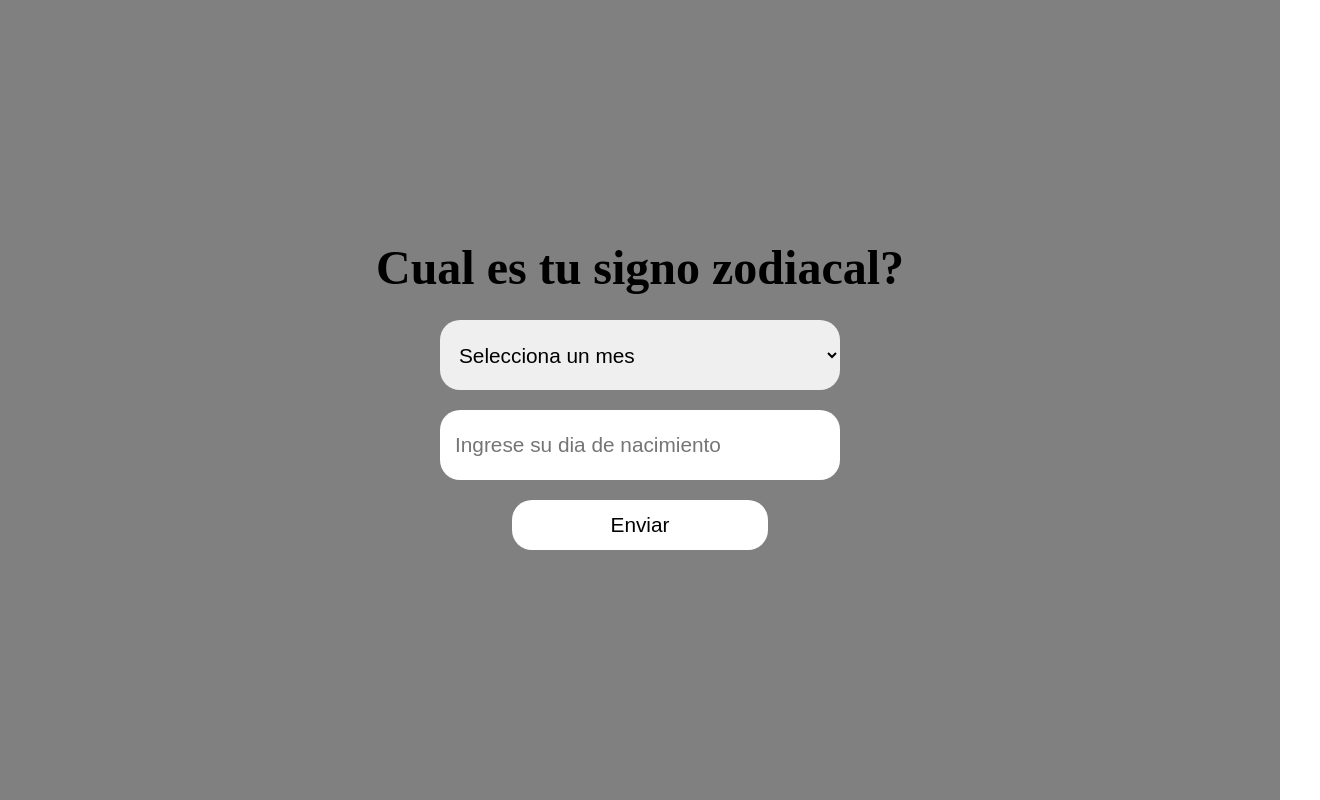
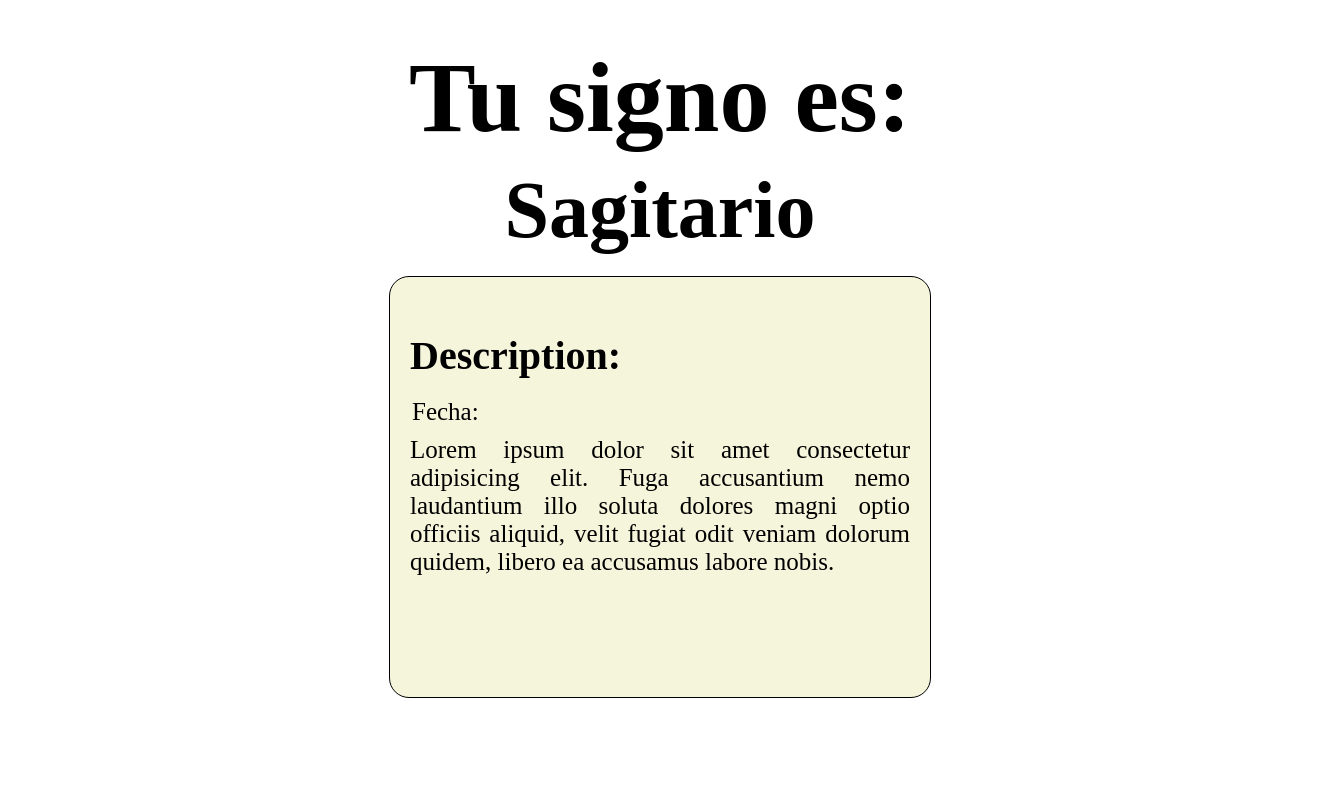
Before and after one commit to Umbra987/signoZodiacal, a plain HTML site: page index.html in a window 1280 px wide. Shown: the whole page, 1320 px wide, since content can reach past the window. Drawn offline with Linux system fonts and the light colour scheme; a web font is replaced by a local one.

Commit message:
create base page Zodiac sign and questionnaire

```diff
--- a/JavaScript.js
+++ b/JavaScript.js
@@ -0,0 +1,100 @@
+var mesUser  = document.getElementById("mes");
+var dia = document.getElementById("dia");
+var enviar = document.getElementById("send");
+var cuestionario = document.getElementById("principal");
+var signoPage = document.getElementById("signo");
+
+
+infoSignos = [//Arreglo con la informacion de cada signo qeu se va a usar cada vez que un usuario quiera saber su signo zodiacal.
+    //Capricornio
+    "Capricornio es un signo cardinal y de tierra, y uno de los signos del zodíaco más constante, sólido y apacible. También se caracteriza por ser prudente y práctico en todos los asuntos que le conciernen. Sus aspectos más negativos tienden hacia el pesimismo, la fijeza y la melancolía.",
+    //Acuario
+    "Acuario es un signo fijo y de aire, y sin duda, es el signo con mayor capacidad para la invención de toda la rueda zodiacal. Simpático, original y brillante, Acuario también es un signo muy humanitario, al mismo tiempo que independiente e intelectual. Sus puntos negativos se encuentran en su inestabilidad e imprecisión y en su tendencia a llevar la contraria casi por sistema.",
+    //Piscis
+    "Piscis es un signo mutable y de agua, también es el último signo del zodiaco, precisamente por eso, es el más rico y complejo de todos. Sensible ante el sufrimiento de los demás, responde con buena voluntad y ganas de ayudar. No le gusta sentirse preso y ni respeta las convenciones, así, por las buenas, aunque tampoco tiende a luchar contra lo establecido, sencillamente, discurre por otro lado.",
+    //Aries
+    "Aries forma parte de los signos cardinales y al mismo tiempo es un signo de fuego; también es el primer signo del zodíaco, precisamente por eso, simboliza el inicio, la creación. Se caracteriza por ser una persona rebosante de energía y entusiasmo; avanzada y aventurera, adora la libertad, los retos y las nuevas ideas.",
+    //Tauro
+    "Tauro pertenece a los signos fijos y simultáneamente es un signo de tierra. La proyección del Sol en su nacimiento suele influir para que sean personas firmes, decididas y constantes en varios sentidos. También adoran sentir seguridad, por eso la buscan tanto, es como una necesidad constante en sus vidas.",
+    //Geminis
+    "Géminis es un signo mutable que forma parte del elemento aire; como signo de los gemelos, su carácter es doble y bastante contradictorio por complejo. Por una parte es capaz de adaptarse con facilidad y rapidez a todo, pero por otra puede resultar hipócrita. Su distintivo común es la comunicación y el ingenio.",
+    //Cancer
+    "Cáncer es un signo cardinal y comprendido dentro de los signos de agua. De los signos zodiacales, su carácter es el menos claro; puede ser desde retraído, insociable y pelma, hasta deslumbrante, atractivo y admirado por los demás. A veces es demasiado soñador, por eso equivoca el mundo real con la utopía que ha construido en su cabeza: el refugio de las fantasías que adora.",
+    //Leo
+    "El signo de Leo es fijo y de fuego, también el signo más dominante del zodíaco. Creativo y abierto, tiene ambición, valor, fuerza, autonomía y total seguridad en sí mismo: sabe dónde quiere llegar y nada ni nadie podrá evitarlo. En contrapartida, sus puntos negativos pueden ser tantos como las virtudes que tiene: vanidad, egocentrismo, arrogancia, impostura y un genio de mil demonios, entre otros defectos.",
+    //Virgo
+    "Virgo es un signo mutable y de tierra; representado por una virgen, es un signo caracterizado por su espíritu crítico, precisión, reserva, paciencia y convencionalismo. También es lógico, metódico y aplicado, le gusta aprender y es capaz de analizar las situaciones más complejas con una claridad pasmosa.",
+    //Libra
+    "Libra es un signo cardinal y de aire, se encuentra además entre los signos más refinados del zodíaco; tiene elegancia, encanto, diplomacia y buen gusto, ama la belleza, es muy curioso por naturaleza y odia los conflictos. Sus puntos negativos a veces son la frivolidad y un carácter voluble.",
+    //Escorpio
+    "Escorpio es un signo fijo y de agua; su potencia y energía emocional son únicas en todo el zodíaco. Tiene mucha imaginación e intuición, además de una gran capacidad para el análisis, fuerza de voluntad y firmeza, aunque también es muy sensible y emocional consigo mismo y con el entorno.",
+    //Sagitario
+    "Sagitario pertenece a los signos mutables y su elemento es el fuego; es uno de los signos más resplandecientes y positivos del zodíaco. También es versátil, adora las aventuras y buscar nuevos horizontes, ya que tiene una mente abierta a nuevas ideas y experiencias y mantiene una actitud decidida ante la adversidad; además, frecuentemente la suerte le acompaña."
+
+]
+
+
+enviar.addEventListener("click",()=> signoZodiacal());
+
+
+function signoZodiacal(){
+    mesUser = mes.value;
+    diaUser = parseInt(dia.value);
+
+
+    if (((mesUser == "diciembre") && (diaUser >= 22 && diaUser <= 31)) || ((mesUser == "enero") && (diaUser >= 1 && diaUser <= 19))){
+
+    console.log("Capricornio")
+    cuestionario.classList.add("none");
+    signoPage.classList.remove("none");
+
+    }
+    else if (((mesUser == "enero") && (diaUser >= 20 && diaUser <= 31)) || ((mesUser == "febrero") && (diaUser >= 1 && diaUser <= 18))){
+
+    console.log("Acuario")
+
+        }
+    else if (((mesUser == "febrero") && (diaUser >= 19 && diaUser <= 28)) || ((mesUser == "marzo") && (diaUser >= 1 && diaUser <= 20))){
+
+        console.log("Piscis")
+    }
+    else if (((mesUser == "marzo") && (diaUser >= 21 && diaUser <= 31)) || ((mesUser == "abril") && (diaUser >= 1 && diaUser <= 19))){
+
+        console.log("Aries")
+    }
+    else if (((mesUser == "abril") && (diaUser >= 20 && diaUser <= 30)) || ((mesUser == "mayo") && (diaUser >= 1 && diaUser <= 20))){
+
+        console.log("Tauro")
+    }
+    else if (((mesUser == "mayo") && (diaUser >= 21 && diaUser <= 31)) || ((mesUser == "junio") && (diaUser >= 1 && diaUser <= 20))){
+
+        console.log("Geminis")
+    }
+    else if (((mesUser == "junio") && (diaUser >= 21 && diaUser <= 30)) || ((mesUser == "julio") && (diaUser >= 1 && diaUser <= 22))){
+
+        console.log("Cancer")
+    }
+    else if (((mesUser == "julio") && (diaUser >= 23 && diaUser <= 31)) || ((mesUser == "agosto") && (diaUser >= 1 && diaUser <= 22))){
+
+        console.log("Leo")
+    }
+    else if (((mesUser == "agosto") && (diaUser >= 23 && diaUser <= 31)) || ((mesUser == "septiembre") && (diaUser >= 1 && diaUser <= 22))){
+
+        console.log("Virgo")
+    }
+    else if (((mesUser == "septiembre") && (diaUser >= 23 && diaUser <= 30)) || ((mesUser == "octubre") && (diaUser >= 1 && diaUser <= 22))){
+
+        console.log("Libra")
+    }
+    else if (((mesUser == "octubre") && (diaUser >= 23 && diaUser <= 31)) || ((mesUser == "noviembre") && (diaUser >= 1 && diaUser <= 21))){
+
+        console.log("Escorpio")
+    }
+    else if (((mesUser == "noviembre") && (diaUser >= 22 && diaUser <= 30)) || ((mesUser == "diciembre") && (diaUser >= 1 && diaUser <= 21))){
+
+        console.log("Sagitario")
+    }
+    else{
+        console.log("La fecha ingresa es incorrecta.")
+    }
+    }
--- a/index.html
+++ b/index.html
@@ -14,28 +14,27 @@
 </head>
 <body>
 
-    <div id="principal">
+    <div id="principal" class="principal none">
         <h1>Cual es tu signo zodiacal?</h1>
         <div class="cuestionario">
-        <select name="Meses">
-            <option>Selecciona un mes</option>
-            <option value="enero">Enero</option>
-            <option value="febrero">Febrero</option>
-            <option value="marzo">Marzo</option>
-            <option value="abril">Abril</option>
-            <option value="mayo">Mayo</option>
-            <option value="junio">Junio</option>
-            <option value="julio">Julio</option>
-            <option value="agosto">Agosto</option>
-            <option value="septiembre">Septiembre</option>
-            <option value="octubre">Octubre</option>
-            <option value="noviembre">Noviembre</option>
-            <option value="diciembre">Diciembre</option>
-          </select>
-        <input type="text" class="dia" placeholder="Ingrese su dia de nacimiento" required>
-        <input class="send" type="submit" value="Enviar">
+            <input type="text" class="entradas" id="mes" placeholder="Ingrese su mes de nacimiento" required>
+            <input type="number" class="entradas" id="dia" placeholder="Ingrese su dia de nacimiento" required>
+            <input id="send" class="send" type="submit" value="Enviar">
+        </div>
     </div>
 
+    <div id="signo" class="signo">
+        <h1>Tu signo es:</h1>
+        <h2>Sagitario</h2>
+
+        <div class="description">
+            <h2><b>Description:</b></h2>
+            <h3 id="fechaSigno">Fecha:</h3>
+            <h3 id="textoSigno">Lorem ipsum dolor sit amet consectetur adipisicing elit. Fuga accusantium nemo laudantium illo soluta dolores magni optio officiis aliquid, velit fugiat odit veniam dolorum quidem, libero ea accusamus labore nobis.</h3>
+        </div>
     </div>
+
+
+ <script src="JavaScript.js"></script>
 </body>
 </html>
--- a/style.css
+++ b/style.css
@@ -3,7 +3,7 @@
     padding: 0;
 }
 
-#principal{
+.principal{
     position: absolute;
     width: 100%;
     height: 100%;
@@ -22,7 +22,7 @@
     flex-flow: column wrap;
 }
 
-#principal .cuestionario input{
+.principal .cuestionario .entradas{
     padding: 10px 15px 10px;
     width: 100%;
     max-width: 370px;
@@ -33,56 +33,82 @@
     font-size: 130%;
 }
 
-#principal .cuestionario .dia:focus{
+input:focus{
     outline: none;
-    box-shadow: none;
-    border: 5px solid blue ;
 }
 
-
-#principal h1{
-    position: absolute;
-    font-family: 'Gloock', serif;
-    font-size: 300%;
-    font-weight: bold;
-    top: 30%;
-}
-
-select{
-    outline: none;
-    cursor: pointer;
+.send{
+    background-color: white;
+    color: black;
     padding: 10px 15px 10px;
     width: 100%;
-    max-width: 400px;
-    height: 70px;
+    max-width: 370px;
+    height: 50px;
     border-radius: 20px;
     border: 0;
     margin: 10px;
     font-size: 130%;
 }
 
-option:hover{
+.send:hover{
+    background-color: black;
     color: white;
-    background-color: black;
     cursor: pointer;
 }
 
-.send{
-    position: absolute;
-    padding: 10px 15px 10px;
-    width: 20% !important;
-    height: 50px;
-    border-radius: 20px;
-    border: 0;
-    margin: 10px;
-    font-size: 130%;
-    background-color: white;
-    cursor: pointer;
-    bottom: 30%;
+
+/*Pagina de cada signo  */
+
+/*Pagina Base */
+
+.signo{
+    width: 100%;
+    height: 100%;
+    display: flex;
+    flex-flow: column wrap;
+    align-items: center;
+    text-align: center;
+    justify-content: center;
+    padding: 20px;
 }
 
-.send:hover{
-    color: white;
-    background-color: black;
-    border: 0;
+.signo h1{
+    margin-top: 20px;
+    font-size: 100px;
 }
+
+.signo h2{
+    font-size: 80px;
+    margin-top: 10px;
+}
+
+.description{
+    width: 500px;
+    height: 400px;
+    display: flex;
+    flex-flow: column wrap;
+    text-align: justify;
+    margin-top: 20px;
+    padding: 10px 20px;
+    border: 1px solid black;
+    border-radius: 20px;
+    background-color: beige;
+
+}
+
+.description h2 b{
+    font-size: 40px;
+}
+
+.description h3{
+    font-size: 25px;
+    font-weight: 200;
+}
+
+#fechaSigno{
+    margin: 10px 5px 10px 2px;
+}
+
+.none{
+    display: none;
+}
```
